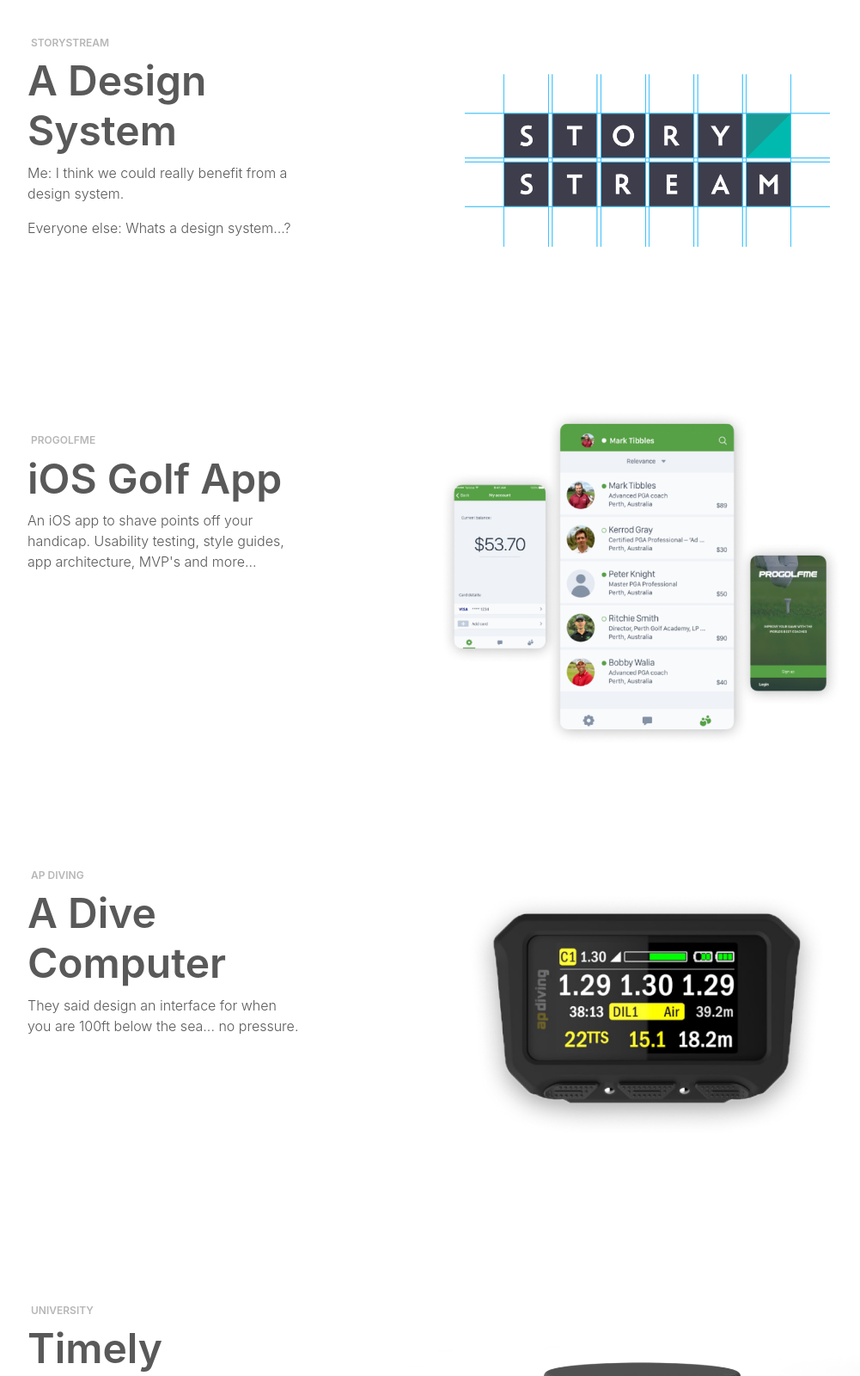
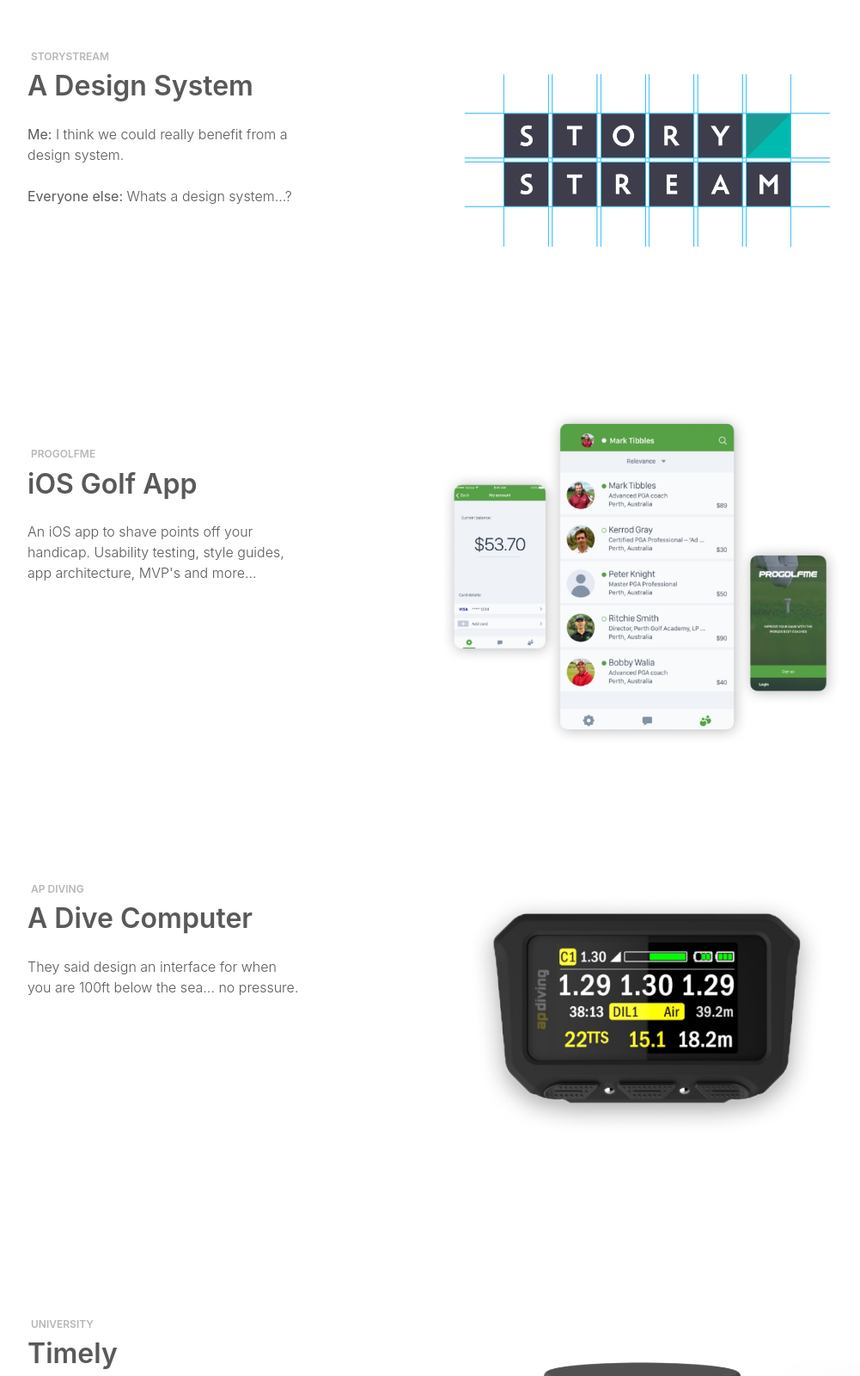
Before and after one commit to daviesjoe15/Portfolio, a plain HTML site: page index.html in a window 1280 px wide. Shown: the part 613-2213 px from the top of the page at 86% size, without its empty margins (103-1104 px from the left). Drawn offline with nearby package versions, Linux system fonts and the light colour scheme.

Commit message:
smaller titles on homescreen

```diff
--- a/index.html
+++ b/index.html
@@ -11,7 +11,6 @@
   <link href="https://fonts.googleapis.com/css?family=Lato" rel="stylesheet">
   <link rel="manifest" href="site.webmanifest">
   <link rel="apple-touch-icon" href="icon.png">
-  <!-- Place favicon.ico in the root directory -->
 
   <link rel="stylesheet" href="css/normalize.css">
   <link rel="stylesheet" href="css/main.css">
@@ -67,13 +66,12 @@
 
            <div class="project mb-8">
               <div class="row">
-                   <div class="mt-6 col-md-4 mb-sm-5">
+                   <div class="mt-7 col-md-4 mb-sm-5">
                        <a href="a_design_system.html">
                            <h6 class="text-uppercase">StoryStream</h6>
-                           <h2>A Design System</h2>
+                           <h3 class="mb-4">A Design System</h3>
 
-                            <p>Me: I think we could really benefit from a design system.</p>
-                            <p>Everyone else: Whats a design system...?</p>
+                            <p><b>Me:</b> I think we could really benefit from a design system.<br><br><b>Everyone else:</b> Whats a design system...?</p>
                         </a>
                     </div>
 
@@ -89,10 +87,10 @@
 
             <div class="project mb-8">
               <div class="row">
-                   <div class="mt-6 col-md-4 mb-sm-5">
+                   <div class="mt-7 col-md-4 mb-sm-5">
                        <a href="iOS_Golf_App.html">
                            <h6 class="text-uppercase">ProGolfMe</h6>
-                           <h2>iOS Golf App</h2>
+                           <h3 class="mb-4">iOS Golf App</h3>
 
                             <p>An iOS app to shave points off your handicap. Usability testing, style guides, app architecture, MVP's and more...</p>
                         </a>
@@ -109,10 +107,10 @@
 
             <div class="project mb-8">
               <div class="row">
-                   <div class="mt-6 col-md-4 ">
+                   <div class="mt-7 col-md-4 ">
                        <a href="ap_diving.html">
                            <h6 class="text-uppercase">AP Diving</h6>
-                            <h2>A Dive Computer</h2>
+                            <h3 class="mb-4">A Dive Computer</h3>
                         <p>They said design an interface for when you are 100ft below the sea... no pressure.</p>
                         </a>
 
@@ -128,10 +126,10 @@
 
             <div class="project mb-8">
               <div class="row">
-                   <div class="mt-6 col-md-4">
+                   <div class="mt-7 col-md-4">
                       <a href="timely.html">
                            <h6 class="text-uppercase">University</h6>
-                            <h2>Timely</h2>
+                            <h3 class="mb-4">Timely</h3>
                             <p>You’ve got one week to design a product to save me time cooking, oh but it can’t be an app, or have electronics and you have a £20 manufacturing budget.</p>
                        </a>
                     </div>
--- a/scss/pages/_homepage.scss
+++ b/scss/pages/_homepage.scss
@@ -73,10 +73,6 @@
 
         @include media-breakpoint-down(md){
 
-            h2 {
-                font-size: 2rem;
-            }
-
             p {
                 display: none;
             }
```
Also changed, not shown: css/main.css, 1 other file.
